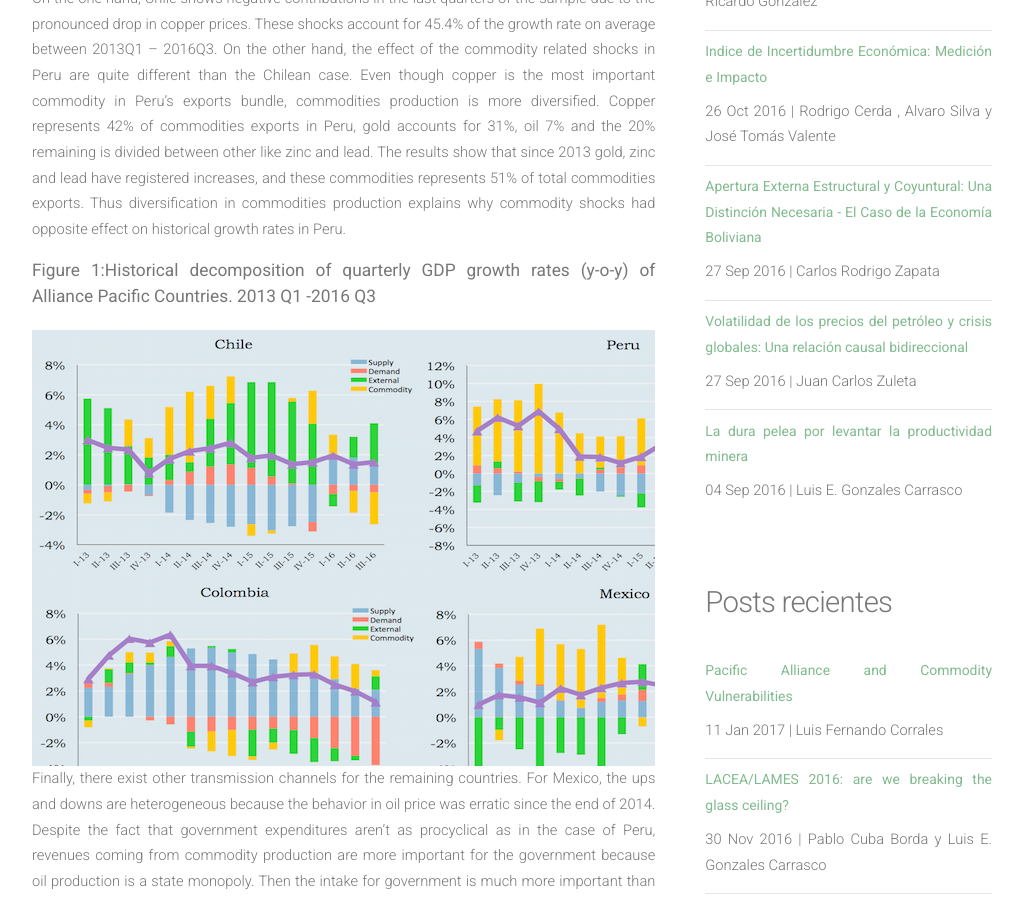
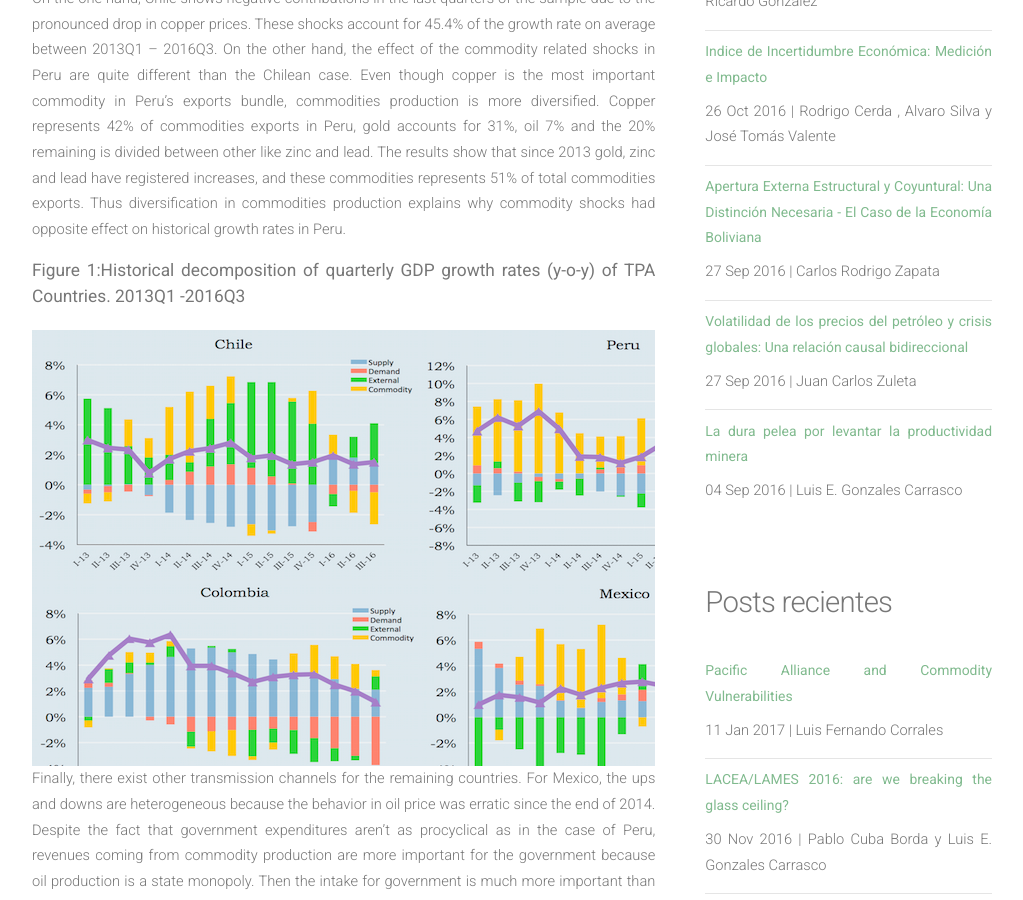
Before and after one commit to faroeconomics/faroeconomics.github.io, a Jekyll site: the page built from _posts/2017-01-11-PacificAlliance.markdown, in a window 1280 px wide and 900 px high, scrolled down 2728 px. Shown: the whole window, without its empty margins (128-1151 px from the left). Built offline with Jekyll 4.4.1, drawn with Linux system fonts in a browser that asks for light colours; nearby versions of some CDN libraries; library files that are not in the unit come from our copies; comment, search, counter and statistics services are not loaded.

```diff
--- /dev/null
+++ b/CNAME
@@ -0,0 +1 @@
+www.faroeconomics.org
--- a/_posts/2015-01-27-profundizacion-de-la-integracion.markdown
+++ b/_posts/2015-01-27-profundizacion-de-la-integracion.markdown
@@ -8,7 +8,7 @@ authors:
 featured: images/Teaser-2015-01-27-a.jpeg
 categories:
 - Economía Internacional
-- Macroeconmía
+- Macroeconomía
 tags: [Internacional]
 ---
 
--- a/_posts/2017-01-11-PacificAlliance.markdown
+++ b/_posts/2017-01-11-PacificAlliance.markdown
@@ -34,7 +34,7 @@ Even though the previous analysis sheds some light about the vulnerabilities fac
 
 On the one hand, Chile shows negative contributions in the last quarters of the sample due to the pronounced drop in copper prices. These shocks account for 45.4% of the growth rate on average between 2013Q1 – 2016Q3. On the other hand, the effect of the commodity related shocks in Peru are quite different than the Chilean case. Even though copper is the most important commodity in Peru’s exports bundle, commodities production is more diversified. Copper represents 42% of commodities exports in Peru, gold accounts for 31%, oil 7% and the 20% remaining is divided between other like zinc and lead. The results show that since 2013 gold, zinc and lead have registered increases, and these commodities represents 51% of total commodities exports. Thus diversification in commodities production explains why commodity shocks had opposite effect on historical growth rates in Peru.
 
-# Figure 1:Historical decomposition of quarterly GDP growth rates (y-o-y) of Alliance Pacific Countries. 2013 Q1 -2016 Q3
+# Figure 1:Historical decomposition of quarterly GDP growth rates (y-o-y) of TPA Countries. 2013Q1 -2016Q3
 <div class="frame-container">
 ![Figura1](/assets/images/Fig-2017-01-11.png){:class="img-responsive"}
 </div>
```
Also changed, not shown: 8 other files.
